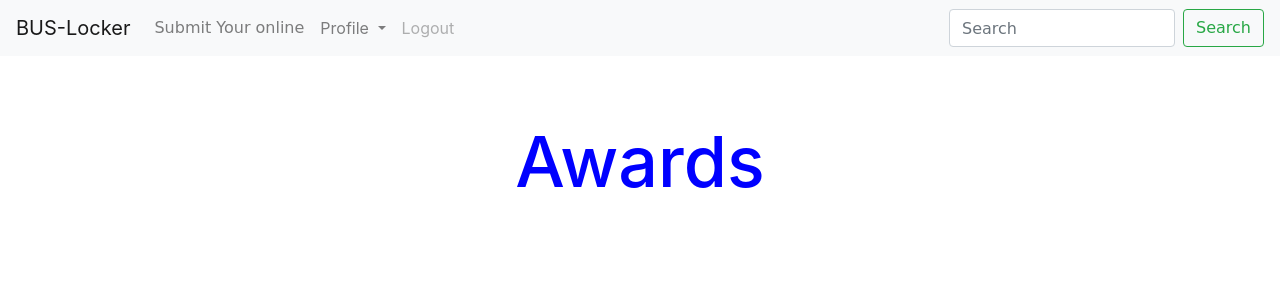
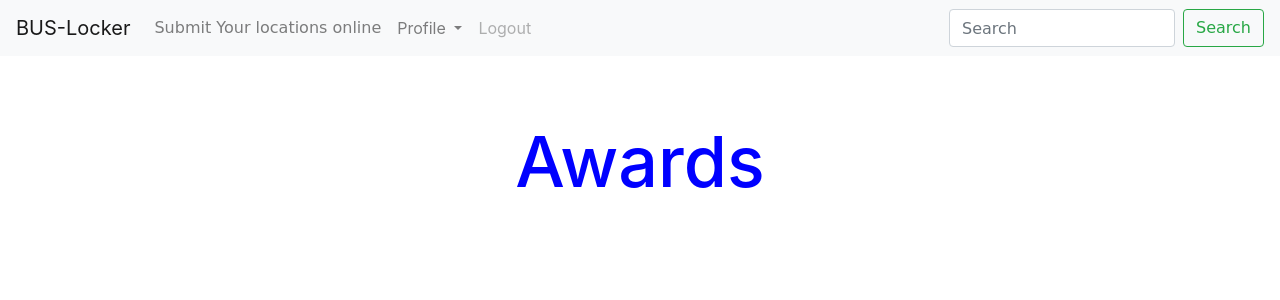
Before and after one commit to mwaiyusuf/bus_locker, a Django app: template bus_locker-master/bus/templates/image.html in a window 1280 px wide. Shown: the top 300 px of the page. Run offline with Django 3.2, Linux system fonts and the light colour scheme; the template is opened without the code that fills it, so the values that code supplies are empty; the visitor is signed in with stand-in values (Sample User, id 1); some libraries are stand-ins or nearby versions; some web fonts are replaced.

Commit message:
display html error

```diff
--- a/bus_locker-master/bus/templates/navbar.html
+++ b/bus_locker-master/bus/templates/navbar.html
@@ -12,7 +12,7 @@
         <a class="nav-link" href="#"> Home <span class="sr-only">(current)</span></a>
       </li> -->
       <li class="nav-item" style="font-family: 'Ranga', cursive; ">
-        <a class="nav-link" href="{%url 'new_project'%}">Submit Your  online</a>
+        <a class="nav-link" href="{%url 'new_project'%}">Submit Your locations  online</a>
       </li>
       <li class="nav-item dropdown">
         <a class="nav-link dropdown-toggle" href="#" id="navbarDropdown" role="button" data-toggle="dropdown" aria-haspopup="true" aria-expanded="false">
```
